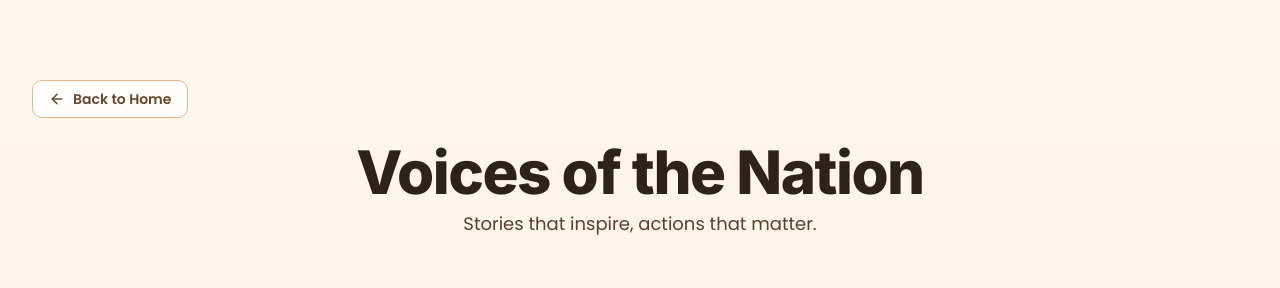
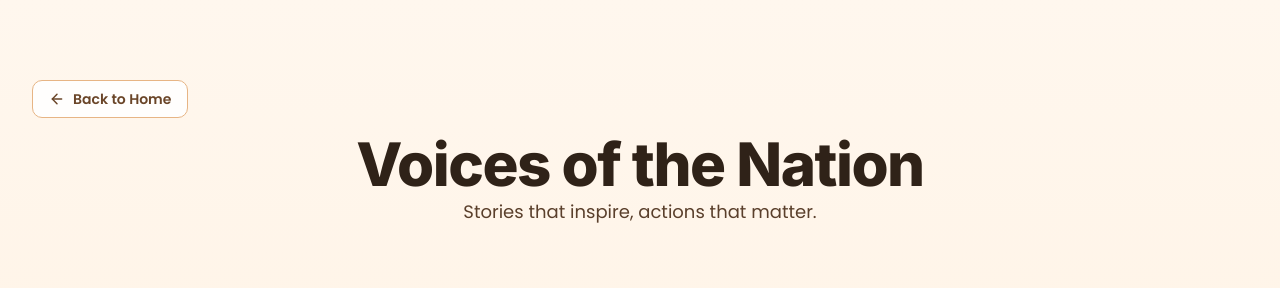
Before and after one commit to Rustix69/Rashtrapath, a Next.js app: page /blog in a window 1280 px wide. Shown: the top 288 px of the page. Built offline with nearby package versions, Linux system fonts and the light colour scheme.

Commit message:
Blogs Pages Updated

```diff
--- a/src/app/blog/page.tsx
+++ b/src/app/blog/page.tsx
@@ -3,7 +3,7 @@ import BlogSection from "@/components/BlogSection";
 export default function BlogHomePage() {
   return (
     <main>
-      <BlogSection />
+      <BlogSection showBackButton />
     </main>
   );
 }
--- a/src/components/BlogSection.tsx
+++ b/src/components/BlogSection.tsx
@@ -3,14 +3,19 @@ import { ArrowLeft } from "lucide-react";
 import { CardBody, CardContainer, CardItem } from "@/components/ui/3d-card";
 import { getAllBlogPosts } from "@/lib/blog";
 
-export default async function BlogSection() {
+type BlogSectionProps = {
+  showBackButton?: boolean;
+};
+
+export default async function BlogSection({ showBackButton = false }: BlogSectionProps) {
   const blogPosts = await getAllBlogPosts();
 
   return (
     <section className="bg-linear-to-b from-[#fff7ee] via-[#fff3e5] to-[#ffe7cd] px-4 py-16 sm:px-6 md:px-8 md:py-20">
       <div className="mx-auto max-w-[1400px]">
-        <div className="mb-5 text-center md:mb-8">
-          <div className="mb-6 flex justify-center md:justify-start">
+        <div className="mb-3 text-center md:mb-8">
+          {showBackButton ? (
+            <div className="mb-4 flex justify-center md:justify-start">
               <Link
                 href="/"
                 className="font-poppins inline-flex items-center justify-center gap-2 rounded-lg border border-[#e7b585] bg-white/90 px-4 py-2 text-sm font-semibold text-[#6a4528] transition-colors duration-300 ease-in-out hover:bg-[#fff3e3] hover:text-[#a05515]"
@@ -19,7 +24,8 @@ export default async function BlogSection() {
                 Back to Home
               </Link>
             </div>
-          <h2 className="font-inter mb-2 text-4xl font-extrabold tracking-tight text-[#2f2218] md:text-5xl lg:text-6xl">
+          ) : null}
+          <h2 className="font-inter mb-1 text-4xl font-extrabold tracking-tight text-[#2f2218] md:text-5xl lg:text-6xl">
             Voices of the Nation
           </h2>
           <p className="font-poppins text-base text-[#5a3f2b] md:text-lg">
@@ -35,7 +41,7 @@ export default async function BlogSection() {
             </p>
           </div>
         ) : (
-          <div className="grid grid-cols-1 md:grid-cols-2 lg:grid-cols-3 gap-x-8 md:gap-x-10 lg:gap-x-12 gap-y-4 md:gap-y-4">
+          <div className="grid grid-cols-1 md:grid-cols-2 lg:grid-cols-3 gap-x-8 md:gap-x-10 lg:gap-x-12 gap-y-4 md:gap-y-4 -mt-10 sm: mt-0">
             {blogPosts.map((post) => (
               <CardContainer key={post.slug} className="font-poppins inter-var">
                 <Link href={`/blog/${post.slug}`} className="block">
```
Lines whose indentation alone changed are shown as unchanged.
